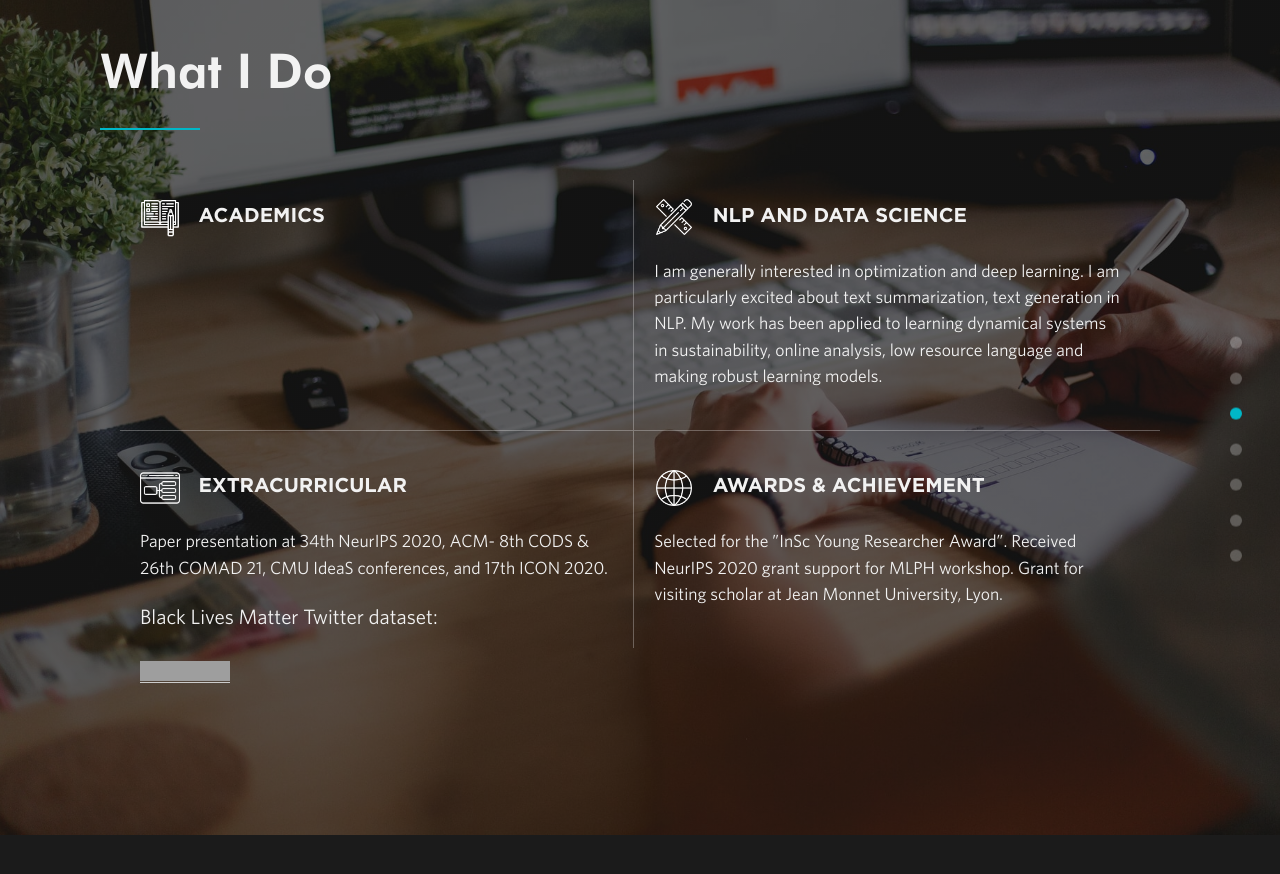
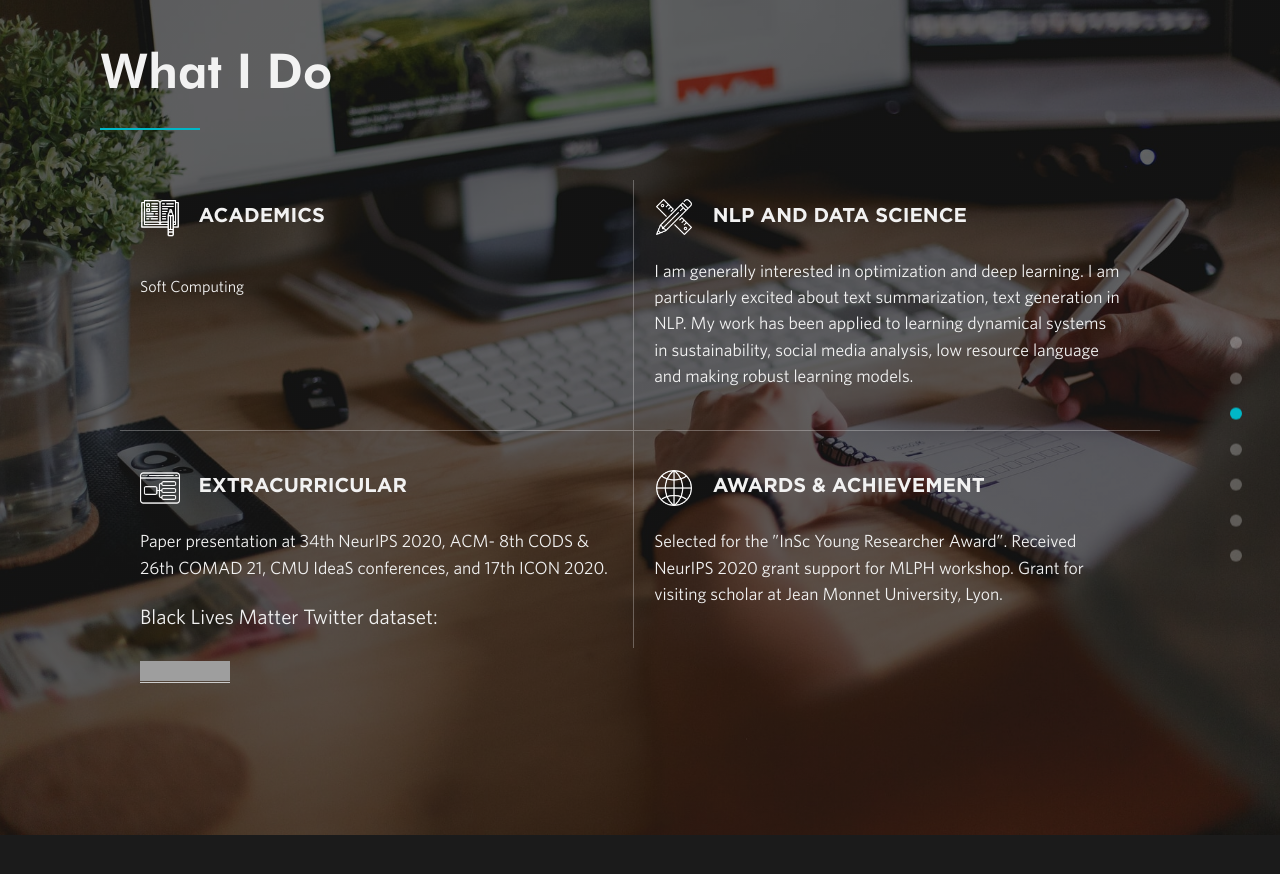
Before and after one commit to sumit6597/sumit6597.github.io, a Jekyll site: the page built from index.html, in a window 1280 px wide and 900 px high, scrolled down 1720 px. Shown: the top 874 px of the window. Built offline with Jekyll 4.4.1, drawn with Linux system fonts in a browser that asks for light colours; nearby versions of some CDN libraries; grey boxes are pictures that could not be loaded.

Commit message:
Update services.yml

```diff
--- a/_data/services.yml
+++ b/_data/services.yml
@@ -5,11 +5,11 @@
   services:
     - heading: Academics
       sprite: webdev
-      text:
+      text: <ul> <li>Soft Computing </ul>
 
     - heading: NLP and Data Science
       sprite: ui
-      text: I am generally interested in optimization and deep learning. I am particularly excited about text summarization, text generation in NLP. My work has been applied to learning dynamical systems in sustainability, online analysis, low resource language and making robust learning models.
+      text: I am generally interested in optimization and deep learning. I am particularly excited about text summarization, text generation in NLP. My work has been applied to learning dynamical systems in sustainability, social media analysis, low resource language and making robust learning models.
 - row: row2
   services:
     - heading: Extracurricular
```
